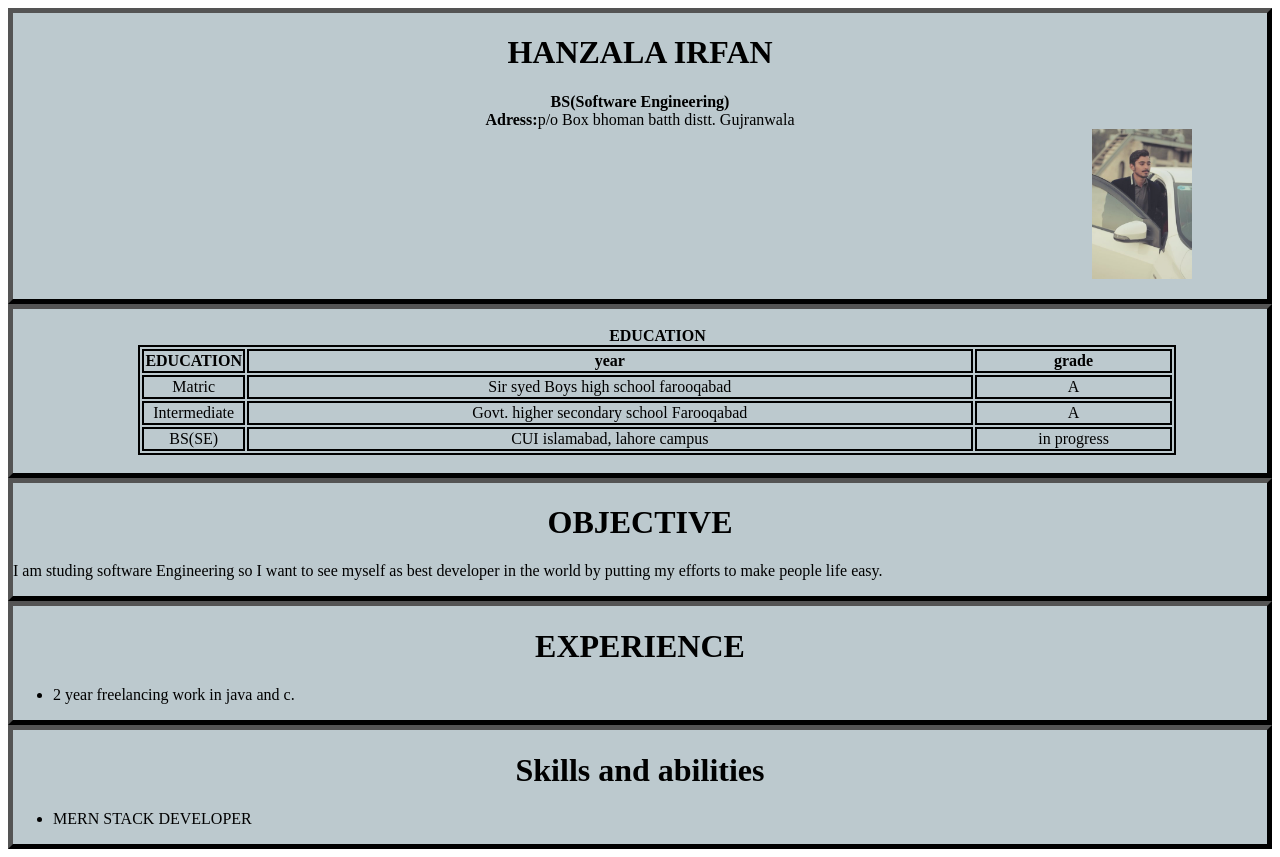
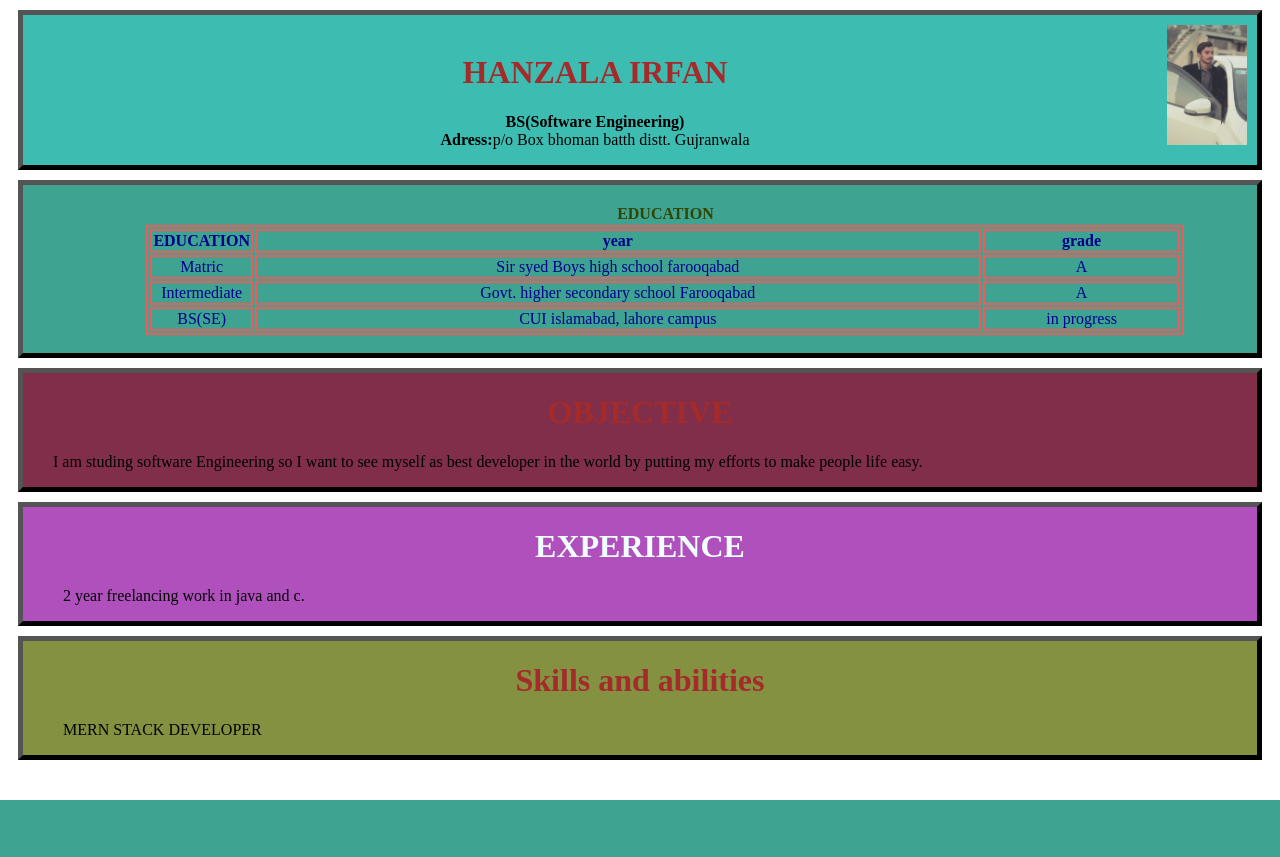
Before and after one commit to imhanzala22/CV-html-css, a PHP site: page /cv.html in a window 1280 px wide. After the commit the page ends 800 px from the top, so only its background shows below. Run offline with PHP 8.4, Linux system fonts and the light colour scheme.

Commit message:
done my first assignment

```diff
--- a/cv/cv.css
+++ b/cv/cv.css
@@ -1,40 +1,65 @@
 img {
-  width: 100px;
-  margin-left: 80%;
+  width: 80px;
+  margin-right: 10px;
+  float: right;
+  padding-top: 10px;
+}
+#thead {
+  color: blue;
+}
+table,
+td {
+  border: 2px solid rgb(238, 91, 91);
+  text-align: center;
+  margin-left: 10%;
+  color: darkblue;
 }
 
-table,
-td {
-  border: 2px solid black;
-  text-align: center;
-  margin-left: 10%;
+table caption {
+  color: rgb(50, 70, 4);
+  margin: 2px;
 }
 h1 {
   text-align: center;
+  color: brown;
 }
 
 .intro {
   border: 5px outset black;
-  background-color: rgb(188, 201, 206);
+  background-color: rgb(61, 189, 178);
   text-align: center;
+  margin: 10px;
 }
 .education {
   border: 5px outset black;
-  background-color: rgb(188, 201, 206);
-  /* text-align: center; */
+  background-color: rgb(63, 163, 146);
+  margin: 10px;
 }
 .experience {
   border: 5px outset black;
-  background-color: rgb(188, 201, 206);
-  /* text-align: center; */
+  background-color: rgb(176, 80, 189);
+  margin: 10px;
 }
 .objectives {
+  margin: 10px;
   border: 5px outset black;
-  background-color: rgb(188, 201, 206);
-  /* text-align: center; */
+  background-color: rgb(129, 46, 74);
 }
 .skills {
+  margin: 10px;
   border: 5px outset black;
-  background-color: rgb(188, 201, 206);
-  /* text-align: center; */
+  background-color: rgb(131, 145, 64);
 }
+.skills li {
+  display: inline;
+}
+
+.experience li {
+  display: inline;
+}
+.objectives p {
+  margin-left: 30px;
+}
+#exp {
+  color: azure;
+}
--- a/cv/cv.html
+++ b/cv/cv.html
@@ -8,6 +8,9 @@
   </head>
   <body>
     <div class="intro">
+     <div> <img src="./task2images/1600014607727.jpg" alt="no image">
+      <br /></div>
+
     <h1>HANZALA IRFAN</h1>
     <p>
 
@@ -16,8 +19,6 @@
         Adress:</b
       >p/o Box bhoman batth distt. Gujranwala
 
-      <img src="./task2images/1600014607727.jpg" alt="no image">
-      <br />
 
 
       </p>
@@ -32,7 +33,7 @@
           <b>EDUCATION</b>
 
         </caption>
-       <thead>
+       <thead id="thead">
          <tr>
            <td width="10%" rowspan="1"> <b>EDUCATION</b> </td>
            <td> <b>year</b> </td>
@@ -71,7 +72,7 @@
 
       <div class="experience">
 
-      <h1>EXPERIENCE</h1>
+      <h1 id="exp">EXPERIENCE</h1>
       <p>
         <ul>
           <li>2 year freelancing work in java and c.
```
